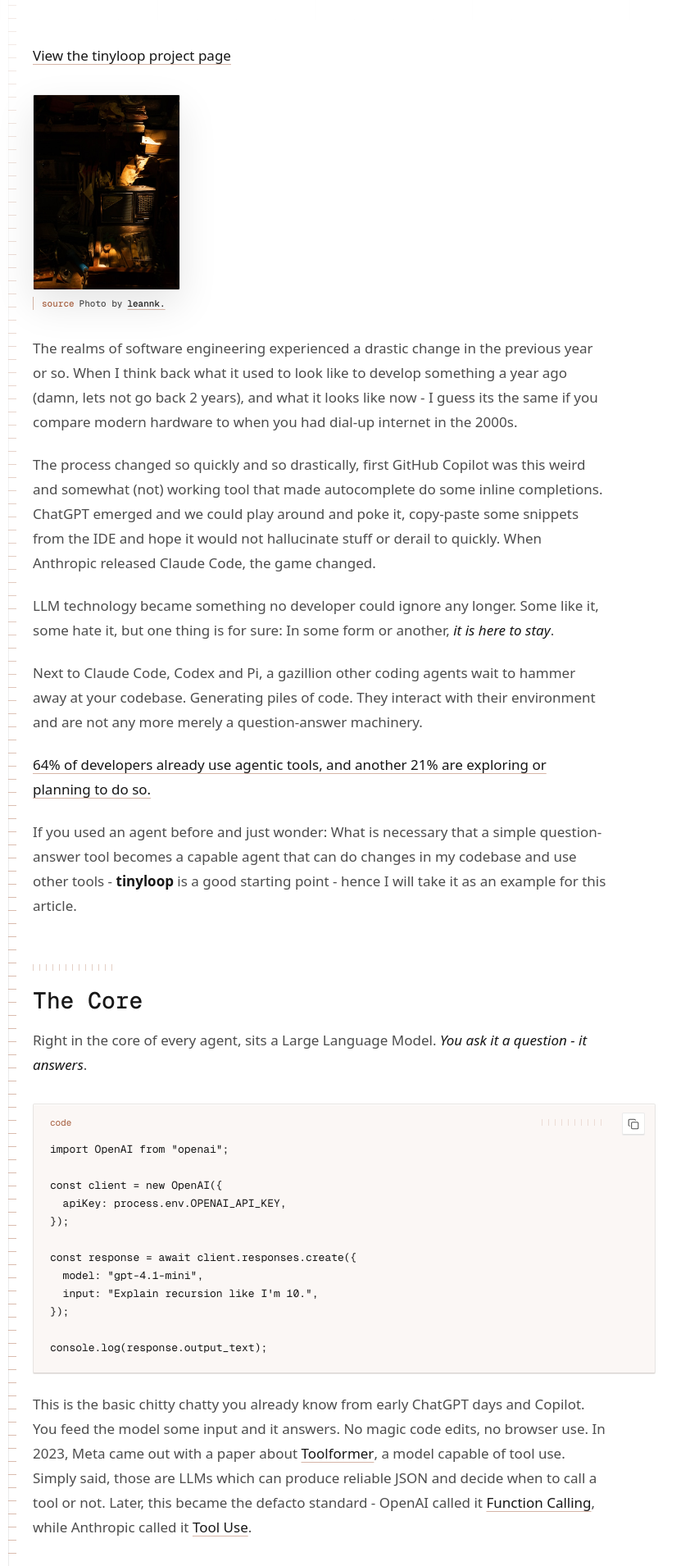
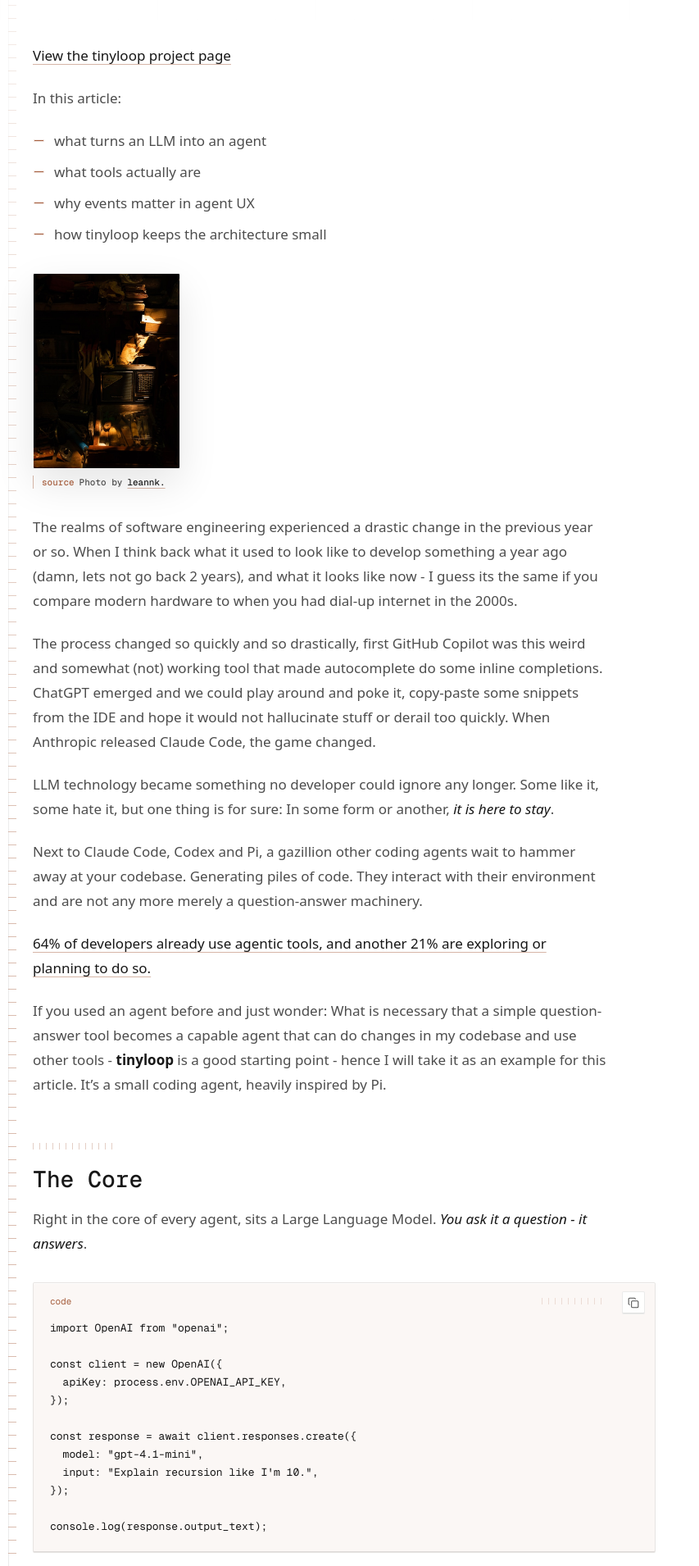
Before and after one commit to czyber/bernhardhauke, an Astro site: page /articles/tinyloop-what-makes-clankers-clank in a window 1280 px wide. Shown: the part 553-2463 px from the top of the page at 82% size, without its empty margins (0-853 px from the left). Built offline with nearby package versions, Linux system fonts and the light colour scheme; Astro itself is replaced by a stand-in of ours; some packages are replaced by stand-ins of ours; code samples lack their colours; a web font is replaced by a local one.

Commit message:
Update tinyloop-what-makes-clankers-clank.md

````diff
--- a/src/content/articles/tinyloop-what-makes-clankers-clank.md
+++ b/src/content/articles/tinyloop-what-makes-clankers-clank.md
@@ -9,6 +9,12 @@ tags:
 ---
 
 [View the tinyloop project page](/projects/tinyloop/)
+
+In this article:
+- what turns an LLM into an agent
+- what tools actually are
+- why events matter in agent UX
+- how tinyloop keeps the architecture small
 
 <figure class="prose-figure prose-figure--small">
   <img
@@ -23,7 +29,7 @@ tags:
 
 The realms of software engineering experienced a drastic change in the previous year or so. When I think back what it used to look like to develop something a year ago (damn, lets not go back 2 years), and what it looks like now - I guess its the same if you compare modern hardware to when you had dial-up internet in the 2000s.
 
-The process changed so quickly and so drastically, first GitHub Copilot was this weird and somewhat (not) working tool that made autocomplete do some inline completions. ChatGPT emerged and we could play around and poke it, copy-paste some snippets from the IDE and hope it would not hallucinate stuff or derail to quickly. When Anthropic released Claude Code, the game changed.
+The process changed so quickly and so drastically, first GitHub Copilot was this weird and somewhat (not) working tool that made autocomplete do some inline completions. ChatGPT emerged and we could play around and poke it, copy-paste some snippets from the IDE and hope it would not hallucinate stuff or derail too quickly. When Anthropic released Claude Code, the game changed.
 
 LLM technology became something no developer could ignore any longer. Some like it, some hate it, but one thing is for sure: In some form or another, _it is here to stay_.
 
@@ -31,7 +37,7 @@ Next to Claude Code, Codex and Pi, a gazillion other coding agents wait to hamme
 
 [64% of developers already use agentic tools, and another 21% are exploring or planning to do so.](https://www.sonarsource.com/state-of-code-developer-survey-report.pdf)
 
-If you used an agent before and just wonder: What is necessary that a simple question-answer tool becomes a capable agent that can do changes in my codebase and use other tools - **tinyloop** is a good starting point - hence I will take it as an example for this article.
+If you used an agent before and just wonder: What is necessary that a simple question-answer tool becomes a capable agent that can do changes in my codebase and use other tools - **tinyloop** is a good starting point - hence I will take it as an example for this article. It's a small coding agent, heavily inspired by Pi.
 
 ## The Core
 
@@ -52,7 +58,7 @@ const response = await client.responses.create({
 console.log(response.output_text);
 ```
 
-This is the basic chitty chatty you already know from early ChatGPT days and Copilot. You feed the model some input and it answers. No magic code edits, no browser use. In 2023, Meta came out with a paper about [Toolformer](https://openreview.net/forum?id=Yacmpz84TH), a model capable of tool use. Simply said, those are LLMs which can produce reliable JSON and decide when to call a tool or not. Later, this became the defacto standard - OpenAI called it [Function Calling](https://developers.openai.com/api/docs/guides/function-calling), while Anthropic called it [Tool Use](https://platform.claude.com/docs/en/agents-and-tools/tool-use/overview).
+This is the basic chitty chatty you already know from early ChatGPT days and Copilot. You feed the model some input and it answers. No magic code edits, no browser use. In 2023, Meta came out with a paper about [Toolformer](https://openreview.net/forum?id=Yacmpz84TH), a model capable of tool use. Simply said, those are LLMs which can produce reliable JSON and decide when to call a tool or not. Later, this became the de facto standard - OpenAI called it [Function Calling](https://developers.openai.com/api/docs/guides/function-calling), while Anthropic called it [Tool Use](https://platform.claude.com/docs/en/agents-and-tools/tool-use/overview).
 
 ## Tools
 
@@ -138,7 +144,7 @@ Now the LLM will receive your prompt and the tool definitions, it will initiate
 
 Normally this is where you would check the LLM responses if they are of type `function_call`, if so, you would match the tool `name` (e.g. `getPokemonWeightTool`) and call the corresponding function `getPokemonWeight`.
 
-Now comes an important part. After calling the `getPokemonWeight` function, implictly calling the PokeAPI, and retrieving the data - **you** have the result - but not the LLM. It's last state is still "_I want to call the_ `getPokemonWeightTool` _tool_". So, now you have to call the LLM once again and spread the news about the retrieved Pokémon data. It will then respond with the result woven into its response, e.g.: `Pikachu weighs 6kg.`.
+Now comes an important part. After calling the `getPokemonWeight` function, implicitly calling the PokeAPI, and retrieving the data - **you** have the result - but not the LLM. It's last state is still "_I want to call the_ `getPokemonWeightTool` _tool_". So, now you have to call the LLM once again and spread the news about the retrieved Pokémon data. It will then respond with the result woven into its response, e.g.: `Pikachu weighs 6kg.`.
 
 ### Translate To Coding Agent, pls
 
@@ -152,7 +158,7 @@ The same holds for the tools a coding agent needs to handle software engineering
 You provide the tools, it calls them, your code reports back (e.g. file snippets, diffs, terminal output). These four tools are trivial to implement and can be seen in [tinyloop's tools](https://github.com/czyber/tinyloop/tree/main/packages/agent/src/tools).
 
 ## As Simple As That
-This already concludes what an agent does under the hood. Sure there is more to it, but this is what matters. The agents does it work now, but we need to interact with it, we want live updates and we want to scream at it. Let's start with the updates of the agent, since we just went through its implementation.
+This already concludes what an agent does under the hood. Sure there is more to it, but this is what matters. The agent does it's work now, but we need to interact with it, we want live updates and we want to scream at it. Let's start with the updates of the agent, since we just went through its implementation.
 
 ## Thinking About Us
 Now the agent does its job, but what about us? How would we as a user like to interact with the agent? We want to do two things really: _look at the output it produces and give it input, this could be a prompt - but also something else, e.g. approving a tool call_.
````
